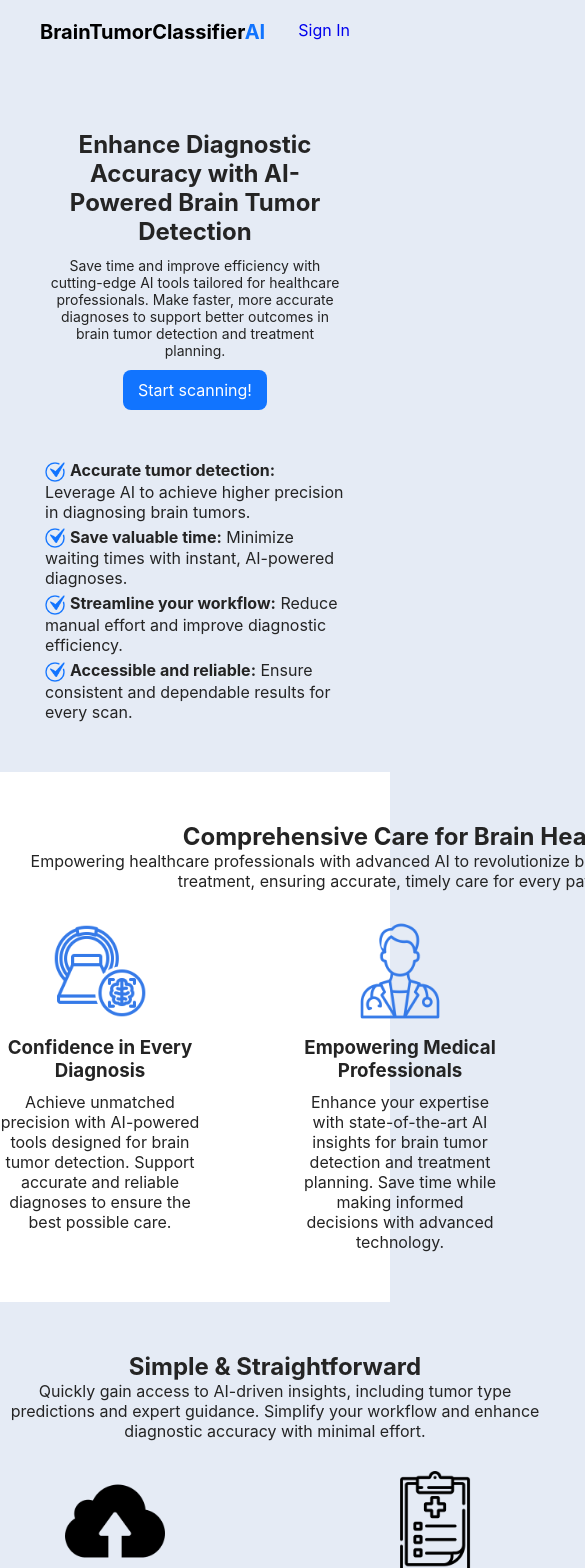
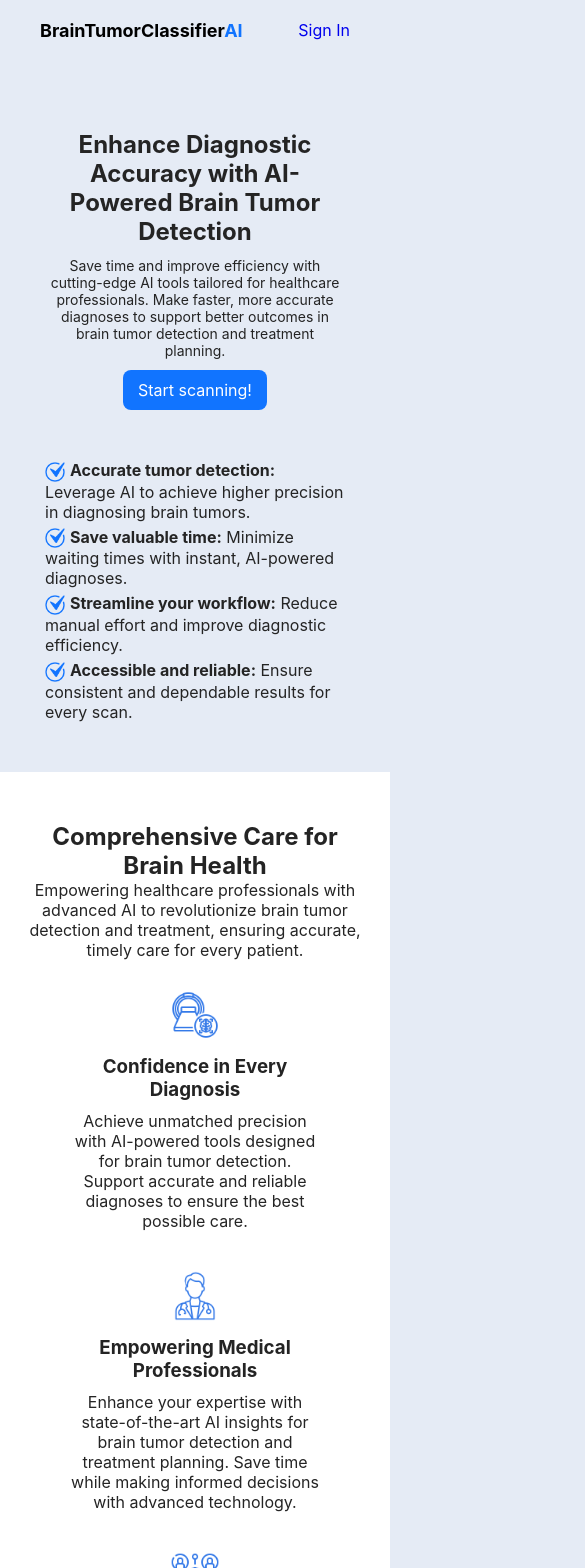
Before and after one commit to nicojonathan/BrainTumorClassifierAI, a React (Vite) app: page / in a window 390 px wide. Shown: the top 1568 px of the page, 585 px wide, since content can reach past the window. Built offline with nearby package versions, Linux system fonts and the light colour scheme; no server answers.

Commit message:
Add responsive styling for feature-highlights & how-to-use section; add footer

```diff
--- a/src/App.jsx
+++ b/src/App.jsx
@@ -7,6 +7,8 @@ import feature3 from "./assets/img/patients.png";
 
 import step1 from "./assets/img/cloud-computing.png";
 import step2 from "./assets/img/medical-checkup.png";
+
+import igsocmedicon from "./assets/img/instagram.png";
 
 function App() {
   return (
@@ -94,8 +96,28 @@ function App() {
               <p>Receive a report with predictions about the tumor type and actionable tips for healthcare professionals. Make informed decisions and optimize treatment planning with advanced AI insights.</p>
             </div>
           </div>
+
+          <a href="/interpret" className="cta-btn">
+            Upload your first image now!
+          </a>
         </section>
       </div>
+      <footer>
+        <div className="copyright">
+          <div className="logo">
+            <h2>
+              BrainTumorClassifier<span>AI</span>
+            </h2>
+            <span>Copyright {"\u00A9"} 2024 - BrainTumorClassifierAI</span>
+          </div>
+        </div>
+        <div className="social-media">
+          <h3>Follow us on social media:</h3>
+          <a href="https://www.instagram.com/braintumorclassifier.ai">
+            <img src={igsocmedicon} alt="" />
+          </a>
+        </div>
+      </footer>
     </>
   );
 }
--- a/src/styles/App.css
+++ b/src/styles/App.css
@@ -67,6 +67,14 @@ section.msg-cta {
   display: flex;
   justify-content: space-between;
 }
+.how-it-works .steps {
+  margin-bottom: 30px;
+}
+
+.how-it-works .cta-btn {
+  width: fit-content;
+  margin: auto;
+}
 
 .feature-highlight .feature {
   /* border: 1px solid red; */
@@ -92,6 +100,37 @@ section.msg-cta {
   margin-bottom: 10px;
 }
 
+footer {
+  background-color: white;
+  padding: 30px 50px;
+  text-align: center;
+}
+
+footer .copyright {
+  margin-bottom: 50px;
+}
+
+footer .copyright .logo h2 {
+  display: inline-block;
+  margin-right: 10px;
+}
+
+footer .social-media {
+  display: flex;
+  align-items: center;
+  justify-content: center;
+}
+
+footer .social-media h3 {
+  display: inline-block;
+  margin-right: 10px;
+  font-weight: 600;
+}
+
+footer .social-media a img {
+  width: 30px;
+}
+
 @media (max-width: 960px) {
   .container-hero {
     width: 650px;
@@ -99,6 +138,11 @@ section.msg-cta {
 
   .msg-cta h1 {
     font-size: 38px;
+  }
+
+  .feature-highlight {
+    width: 700px;
+    margin: auto;
   }
 }
 
@@ -113,6 +157,48 @@ section.msg-cta {
 
   .benefits {
     padding: 0;
+  }
+
+  .feature-highlight {
+    width: 600px;
+    margin: auto;
+  }
+
+  .feature-highlight .feature {
+    /* border: 1px solid red; */
+    width: 170px;
+    text-align: center;
+  }
+
+  .feature-highlight img,
+  .how-it-works img {
+    width: 60px;
+  }
+}
+
+@media (max-width: 650px) {
+  .feature-highlight,
+  .how-it-works {
+    width: 450px;
+  }
+
+  .feature-highlight .features,
+  .how-it-works .steps {
+    margin-top: 30px;
+    display: block;
+  }
+
+  .feature-highlight img,
+  .how-it-works img {
+    width: 60px;
+  }
+
+  .feature-highlight .feature,
+  .how-it-works .step {
+    width: calc(100% - 200px);
+    text-align: center;
+    margin: auto;
+    margin-bottom: 40px;
   }
 }
 
@@ -138,4 +224,19 @@ section.msg-cta {
   .msg-cta p {
     font-size: 14px;
   }
+
+  .feature-highlight,
+  .how-it-works {
+    width: 350px;
+  }
+
+  .feature-highlight img,
+  .how-it-works img {
+    width: 50px;
+  }
+
+  .feature-highlight .feature,
+  .how-it-works .step {
+    width: calc(100% - 100px);
+  }
 }
--- a/src/styles/Nav.css
+++ b/src/styles/Nav.css
@@ -13,7 +13,7 @@ nav {
 }
 
 .logo h2 span {
-  color: rgb(17, 116, 255);
+  color: #1174ff;
 }
 
 .nav-menu {
@@ -89,3 +89,9 @@ nav {
     width: fit-content;
   }
 }
+
+@media (max-width: 400px) {
+  .logo h2 {
+    font-size: 18px;
+  }
+}
```
Also changed, not shown: src/assets/img/instagram.png (added).
